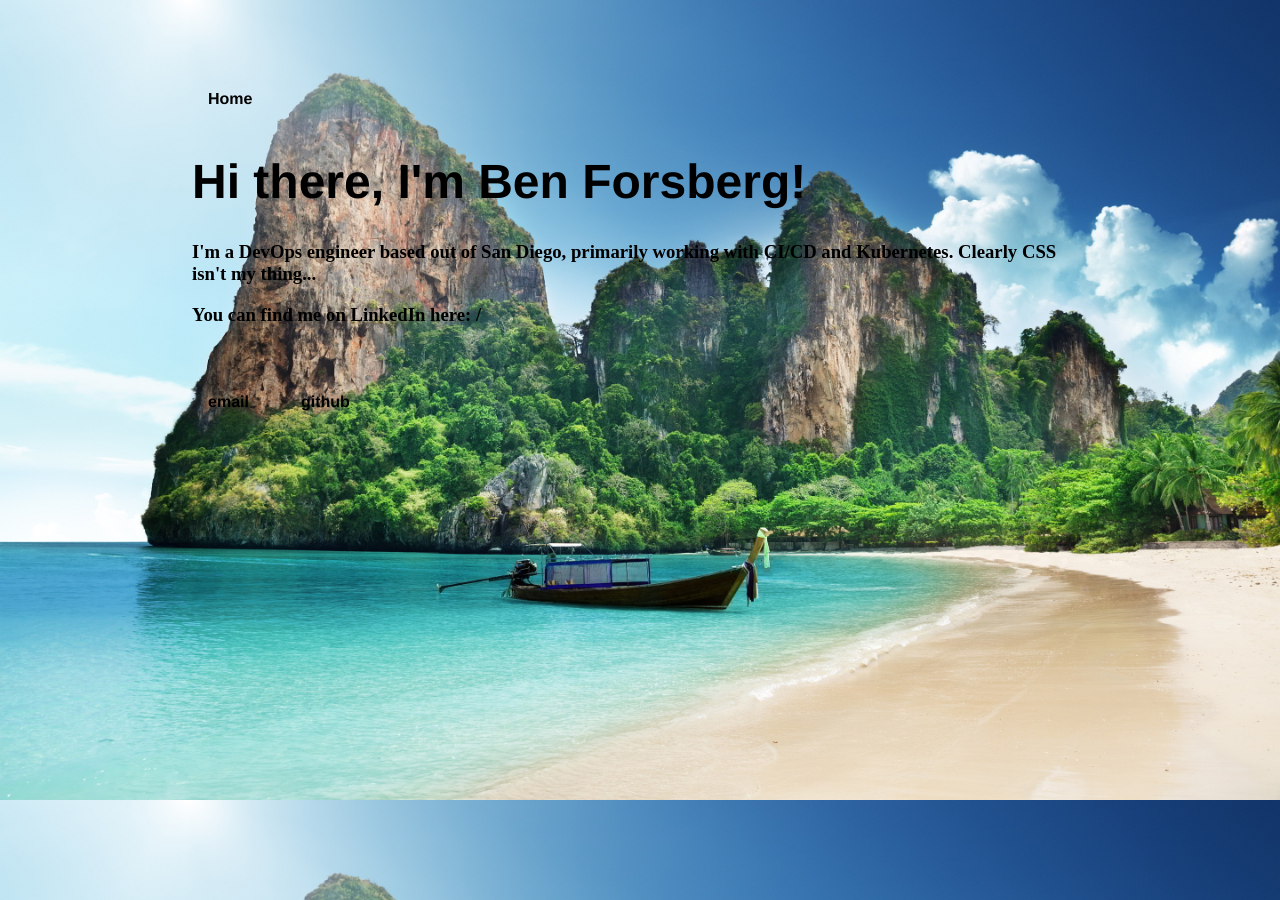
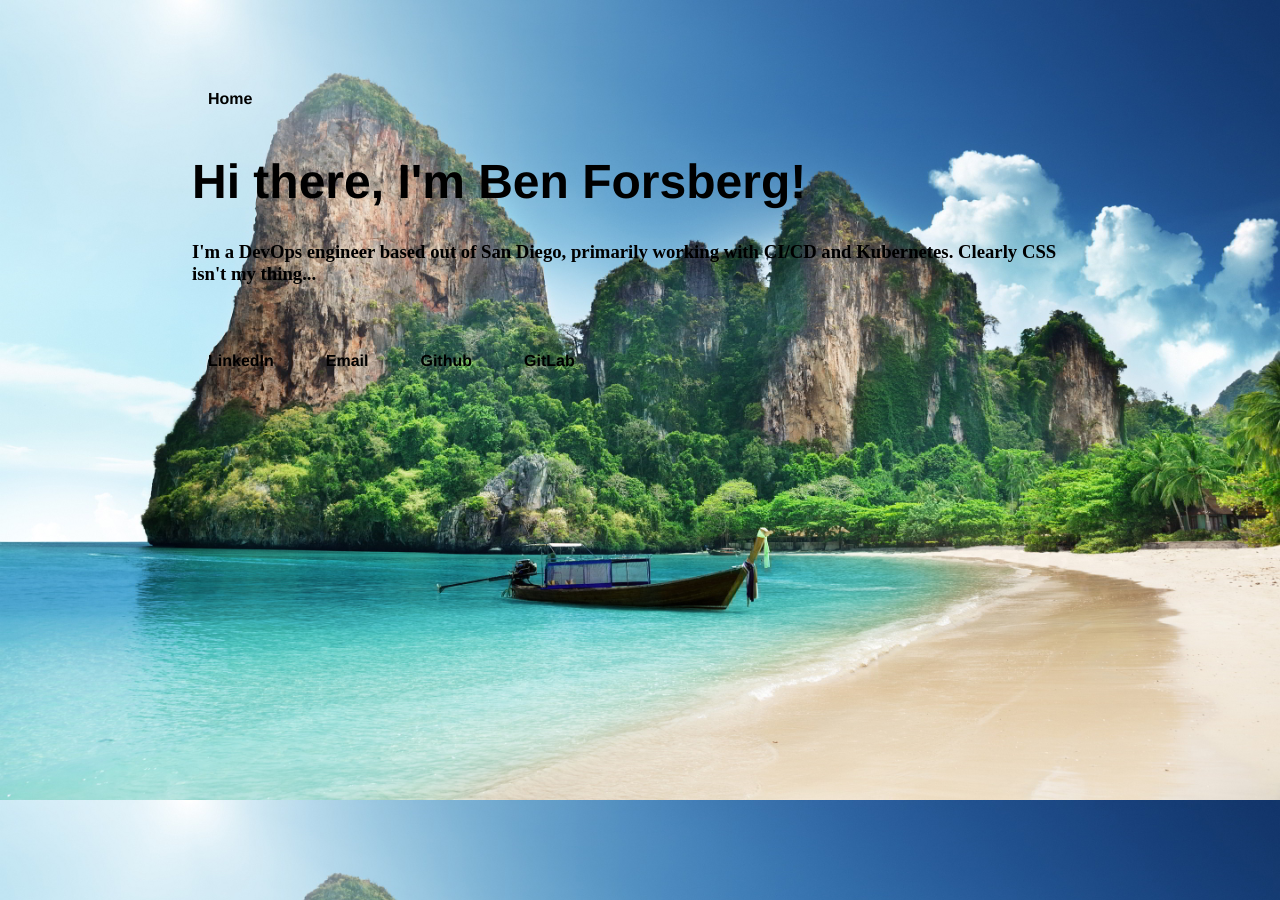
Before and after one commit to benforsberg/benforsberg.github.io, a Jekyll site: the page built from index.html, in a window 1280 px wide. Built offline with Jekyll 4.4.1, drawn with Linux system fonts in a browser that asks for light colours.

Commit message:
update site

```diff
--- a/_layouts/default.html
+++ b/_layouts/default.html
@@ -21,8 +21,10 @@
 			</div><!-- /.container -->
 			<footer>
 	    		<ul>
-	        		<li><a href="mailto:contact@bforsberg.com" target="_blank">email</a></li>
-	        		<li><a href="https://github.com/benforsberg/benforsberg.github.io" target="_blank">github</a></li>
+					<li><a href="https://www.linkedin.com/in/benforsberg" target="_blank">LinkedIn</a></li>
+	        		<li><a href="mailto:contact@bforsberg.com" target="_blank">Email</a></li>
+	        		<li><a href="https://github.com/benforsberg" target="_blank">Github</a></li>
+					<li><a href="https://gitlab.com/benforsberg" target="_blank">GitLab</a></li>
 				</ul>
 			</footer>
 		</body>
--- a/index.html
+++ b/index.html
@@ -6,7 +6,6 @@ title: Welcome to my website!
 	<h1></h1>
 	<h1>Hi there, I'm Ben Forsberg!</h1>
     <h3>I'm a DevOps engineer based out of San Diego, primarily working with CI/CD and Kubernetes. Clearly CSS isn't my thing...</h3>
-	<h3>You can find me on LinkedIn here: <a href="https://www.linkedin.com/in/benforsberg"></a>/</h3>
 	<br />
 	<!--<p>Take a look at some of <a href="/photos"> some photos... (Still under construction)</a></p> -->
 </div><!-- /.blurb -->
```
